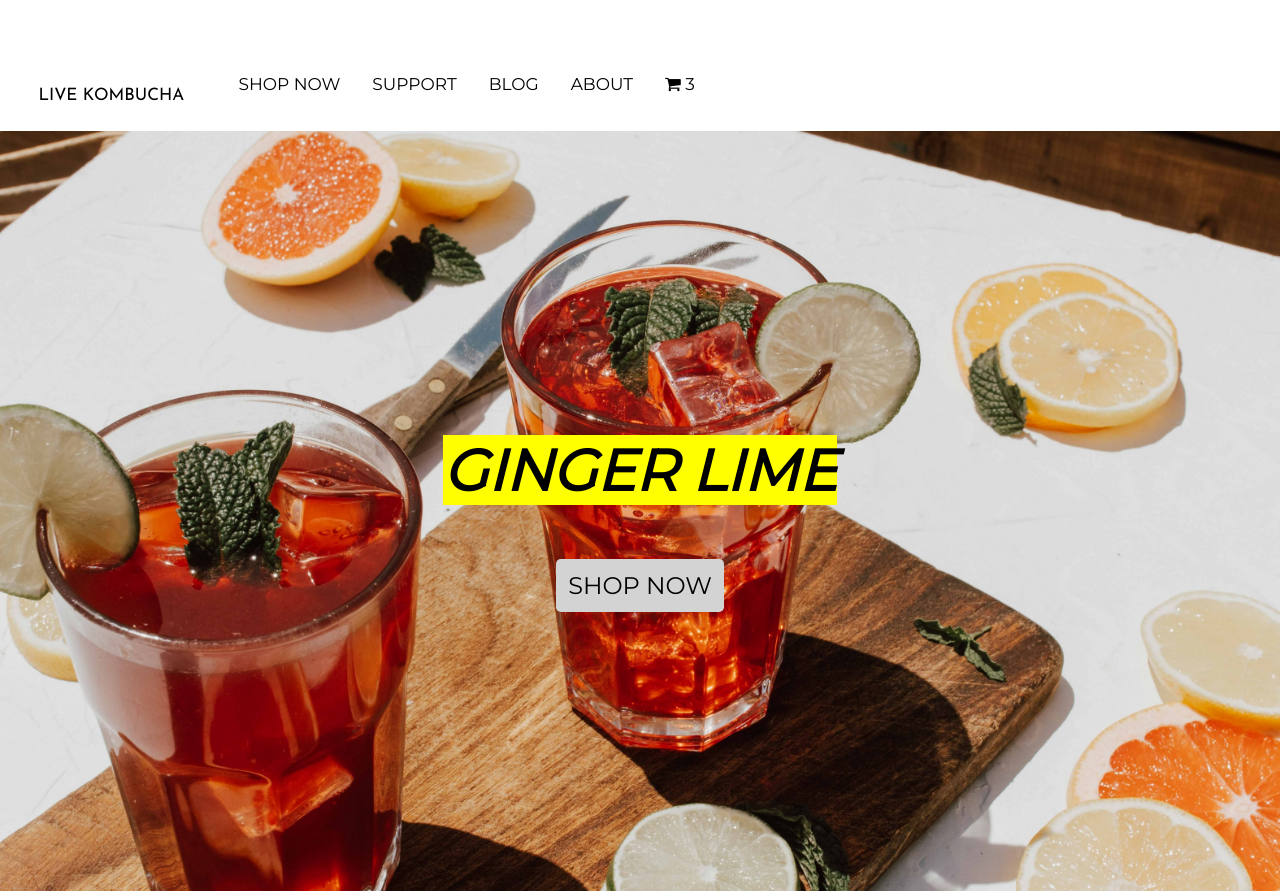
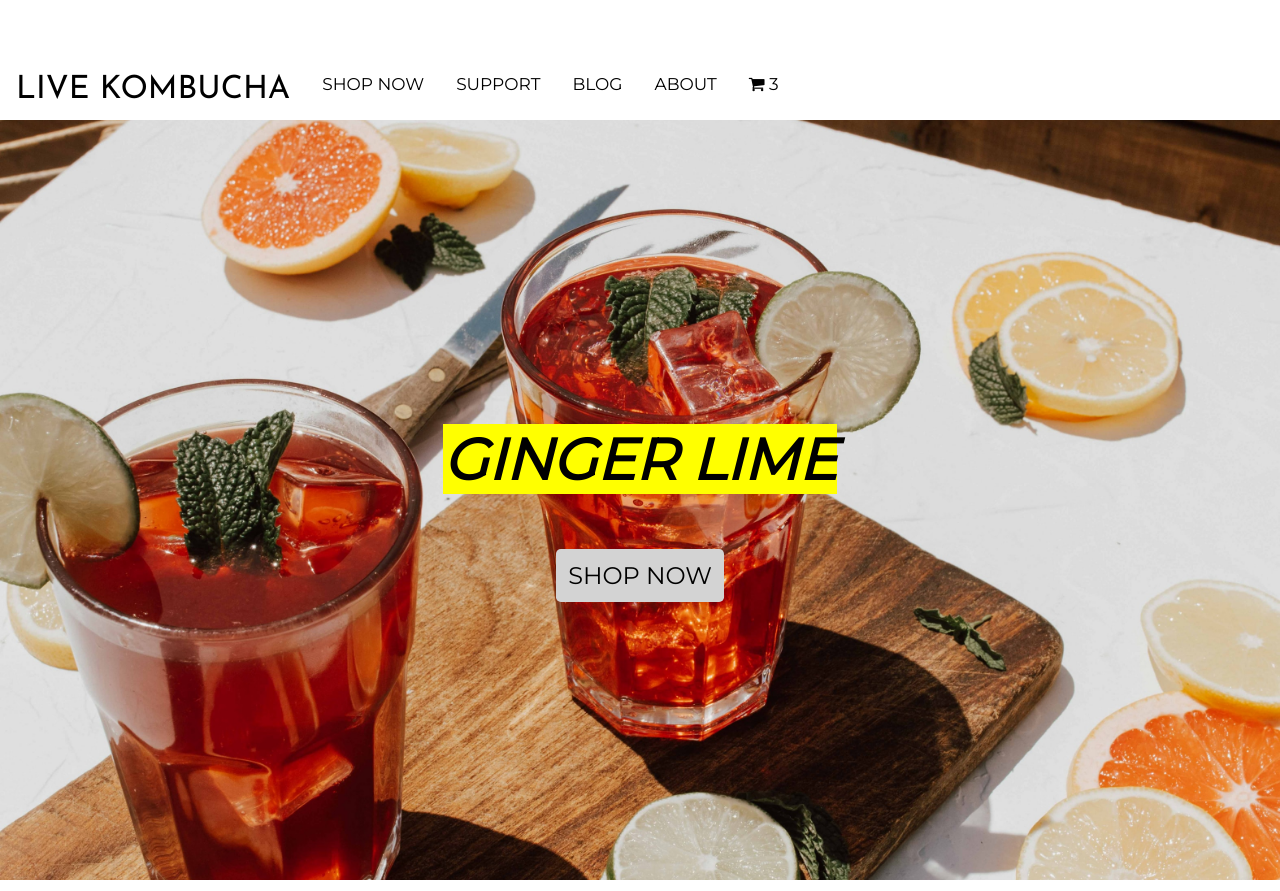
Before and after one commit to bryvnto/p02-company, a plain HTML site: page index.html in a window 1280 px wide. Shown: the top 891 px of the page. Drawn offline with Linux system fonts and the light colour scheme.

Commit message:
Updated the nav hover state to be more legible

```diff
--- a/css/style.css
+++ b/css/style.css
@@ -584,7 +584,7 @@ height:100px;
 
       /* Change the color of links on hover */
       .topnav a:hover {
-        background-color: #ddd;
+        background-color: #fefe33;
         color: black;
       }
 
@@ -622,31 +622,28 @@ height:100px;
         font-family: 'Josefin Sans', sans-serif;
        /* text-shadow: -1px -1px 0 #000, 1px -1px 0 #000, -1px 1px 0 #000, 1px 1px 0 #000;*/
         color: white;/*#D19F74;*/
-        padding: 0.5em;
-        text-align: center;
         text-decoration: none;
         display:inline-block;
-        font-size: 1.25em;
-        margin-left: 1.4rem;
-        margin-right: 1.4rem;
-        margin-top: 0.8rem;
-        margin-bottom: 0.8rem;
+        font-size: 1.5em;
 
     }
 
-    .nav-title:hover {
+    .nav-title :hover {
         border: none;
         font-family: 'Josefin Sans', sans-serif;
        /* text-shadow: -1px -1px 0 #000, 1px -1px 0 #000, -1px 1px 0 #000, 1px 1px 0 #000;*/
         color: #fefe33;/*#D19F74;*/
-        padding: 0.5em;
-        text-align: center;
+
         text-decoration: none;
         display:inline-block;
-        font-size: 1.25em;
-        margin-left: 1.4rem;
-        margin-right: 1.4rem;
-        margin-top: 0.8rem;
-        margin-bottom: 0.8rem;
+
 
     }
+    #title{
+        font-size:2em;
+    }
+
+    #title:hover{
+        color:#d8d74b;
+        background:white;
+    }
--- a/index.html
+++ b/index.html
@@ -18,7 +18,7 @@
 
     <div class="topnav" id="myTopnav">
         <header>
-            <a href="index.html" class="nav-title">LIVE KOMBUCHA</a>
+            <a href="index.html" class="nav-title" id="title">LIVE KOMBUCHA</a>
         </header>
         <a href="products.html">SHOP NOW</a>
         <a href="support.html">SUPPORT</a>
```
